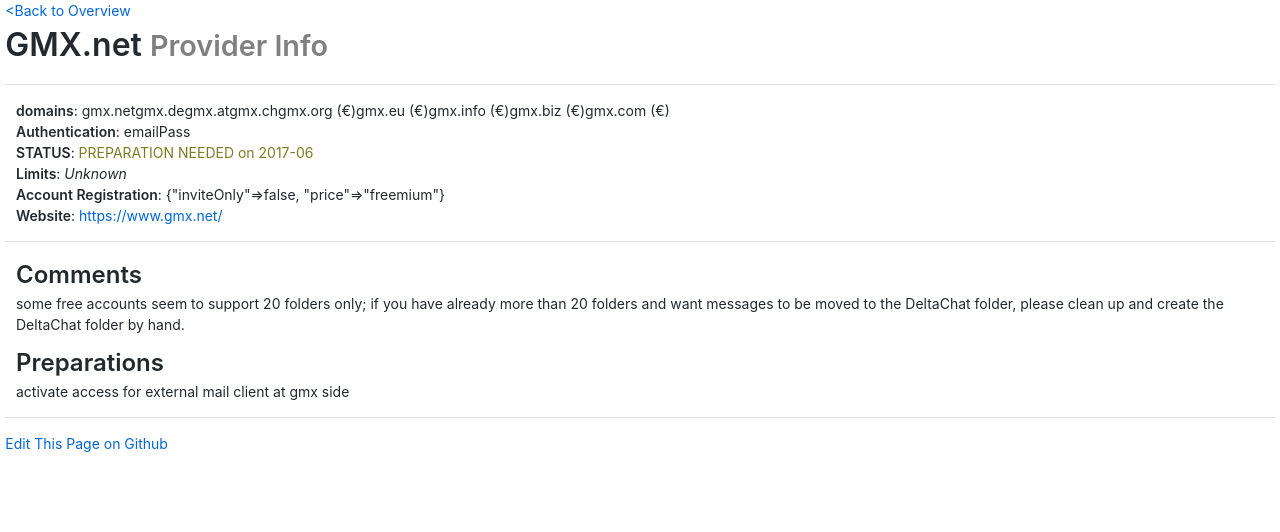
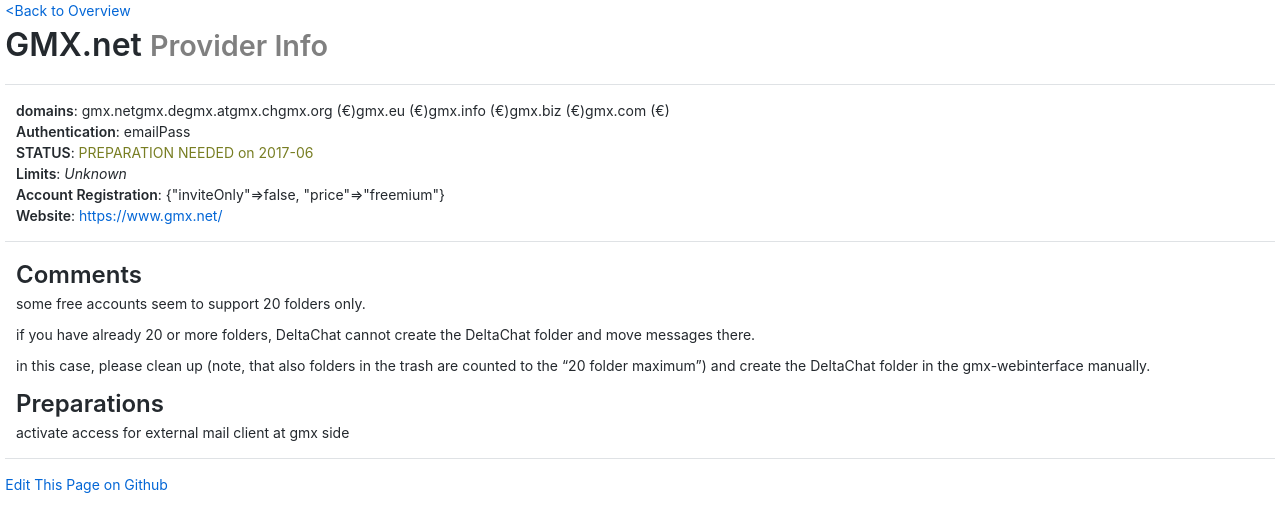
Before and after one commit to deltachat/provider-db, a Jekyll site: the page built from _providers/gmx.net.md, in a window 1280 px wide. Shown: the top 532 px of the page. Built offline with Jekyll 4.4.1, drawn with Linux system fonts in a browser that asks for light colours.

Commit message:
target comments of @webratte

```diff
--- a/_providers/gmx.net.md
+++ b/_providers/gmx.net.md
@@ -21,10 +21,15 @@
 ---
 
 ## Comments
-some free accounts seem to support 20 folders only;
-if you have already more than 20 folders
-and want messages to be moved to the DeltaChat folder,
-please clean up and create the DeltaChat folder by hand.
+some free accounts seem to support 20 folders only.
+
+if you have already 20 or more folders,
+DeltaChat cannot create the DeltaChat folder and move messages there.
+
+in this case, please clean up
+(note, that also folders in the trash are counted to the "20 folder maximum")
+and create the DeltaChat folder
+in the gmx-webinterface manually.
 
 ## Preparations
 activate access for external mail client at gmx side
```
